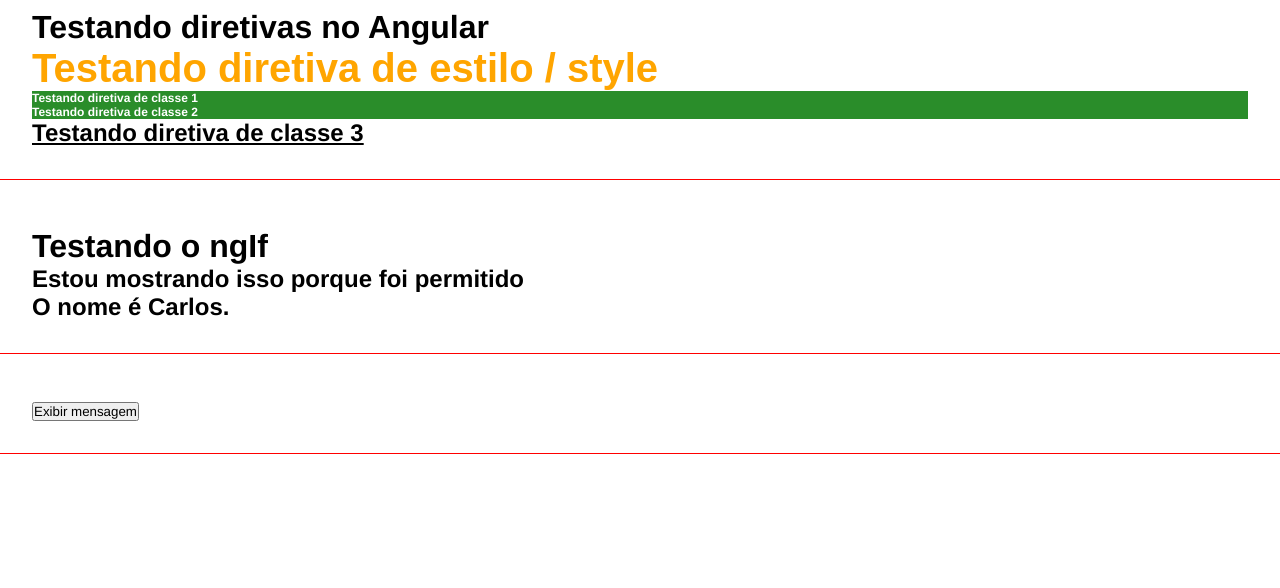
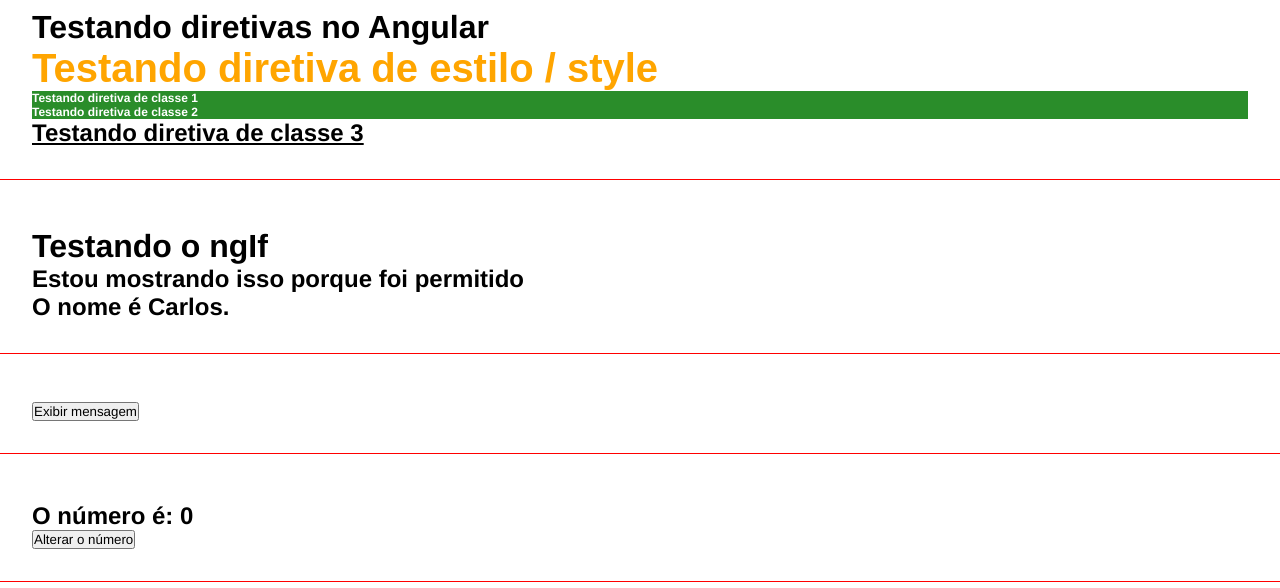
Before and after one commit to carlosismaelad/Angular, an Angular app in the folder curso-angular/: page / in a window 1280 px wide. Shown: the part 603-1191 px from the top of the page. Built offline with nearby package versions, Linux system fonts and the light colour scheme.

Commit message:
Emitindo eventos no Angular

```diff
--- a/curso-angular/src/app/app.component.html
+++ b/curso-angular/src/app/app.component.html
@@ -5,3 +5,4 @@
 <app-directives></app-directives>
 <app-if-render></app-if-render>
 <app-eventos></app-eventos>
+<app-emiter></app-emiter>
--- a/curso-angular/src/app/app.module.ts
+++ b/curso-angular/src/app/app.module.ts
@@ -8,6 +8,8 @@
 import { DirectivesComponent } from './components/directives/directives.component';
 import { IfRenderComponent } from './components/if-render/if-render.component';
 import { EventosComponent } from './components/eventos/eventos.component';
+import { EmiterComponent } from './components/emiter/emiter.component';
+import { ChangeNumberComponent } from './components/change-number/change-number.component';
 
 @NgModule({
   declarations: [
@@ -16,7 +18,9 @@
     ParentDataComponent,
     DirectivesComponent,
     IfRenderComponent,
-    EventosComponent
+    EventosComponent,
+    EmiterComponent,
+    ChangeNumberComponent
   ],
   imports: [
     BrowserModule,
--- /dev/null
+++ b/curso-angular/src/app/components/change-number/change-number.component.html
@@ -0,0 +1 @@
+<button (click)="handleClick()">Alterar o número</button>
--- /dev/null
+++ b/curso-angular/src/app/components/change-number/change-number.component.ts
@@ -0,0 +1,17 @@
+import { Component, Output, EventEmitter } from '@angular/core';
+
+@Component({
+  selector: 'app-change-number',
+  templateUrl: './change-number.component.html',
+  styleUrls: ['./change-number.component.css']
+})
+export class ChangeNumberComponent {
+
+
+  @Output() changeNumber: EventEmitter<any> = new EventEmitter()
+
+  handleClick(){
+    this.changeNumber.emit()
+  }
+
+}
--- /dev/null
+++ b/curso-angular/src/app/components/emiter/emiter.component.html
@@ -0,0 +1,4 @@
+<div class="class">
+  <h2>O número é: {{ myNumber }}</h2>
+  <app-change-number (changeNumber)="onChangeNumber()"></app-change-number>
+</div>
--- /dev/null
+++ b/curso-angular/src/app/components/emiter/emiter.component.ts
@@ -0,0 +1,15 @@
+import { Component } from '@angular/core';
+
+@Component({
+  selector: 'app-emiter',
+  templateUrl: './emiter.component.html',
+  styleUrls: ['./emiter.component.css']
+})
+export class EmiterComponent {
+  myNumber: number = 0
+
+  onChangeNumber(){
+    this.myNumber = Math.floor(Math.random() * 10)
+  }
+
+}
```
Also changed, not shown: curso-angular/src/app/components/change-number/change-number.component.css (added), curso-angular/src/app/components/emiter/emiter.component.css (added), 2 other files (tests, documents, lock files or other folders).
